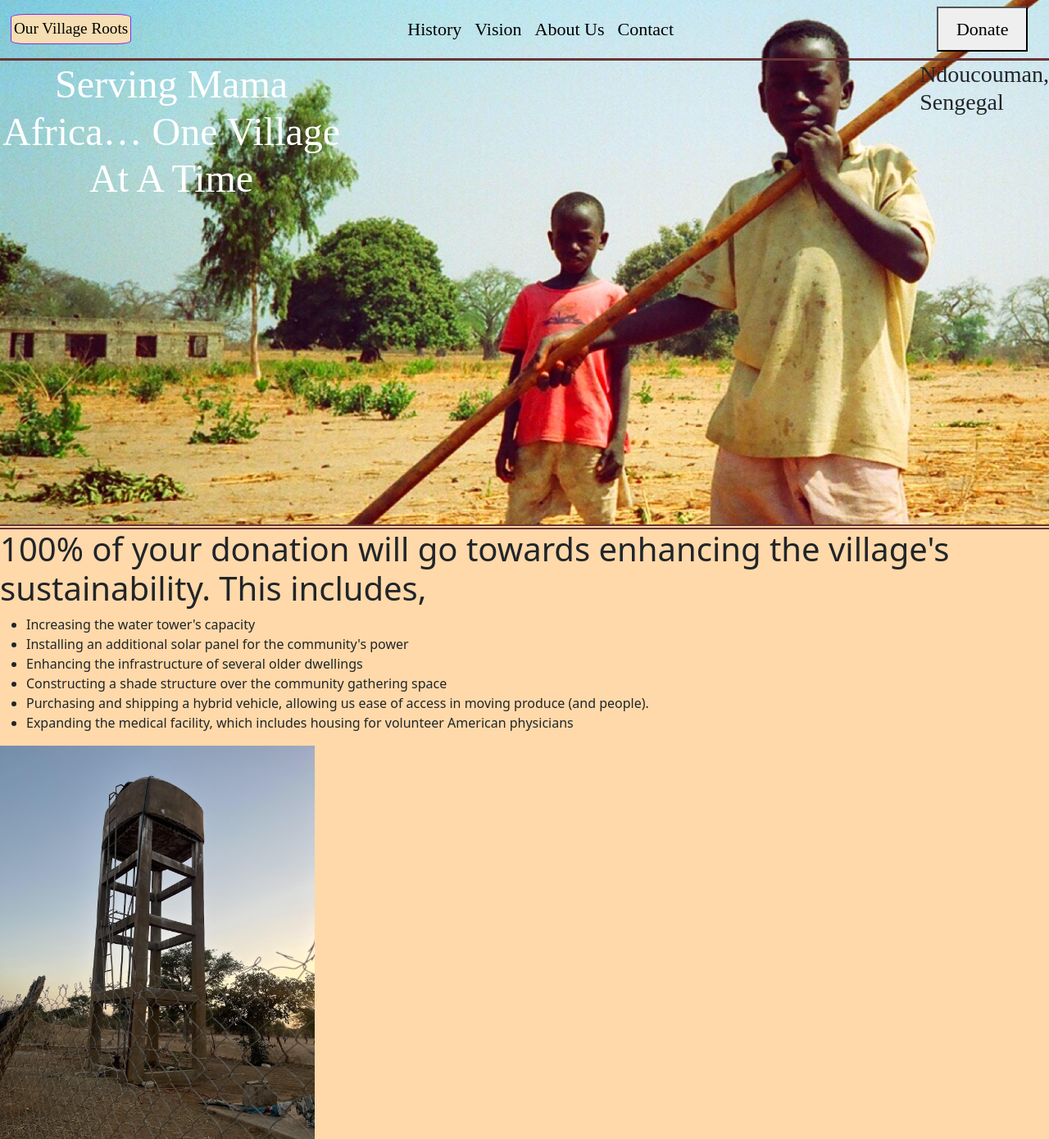
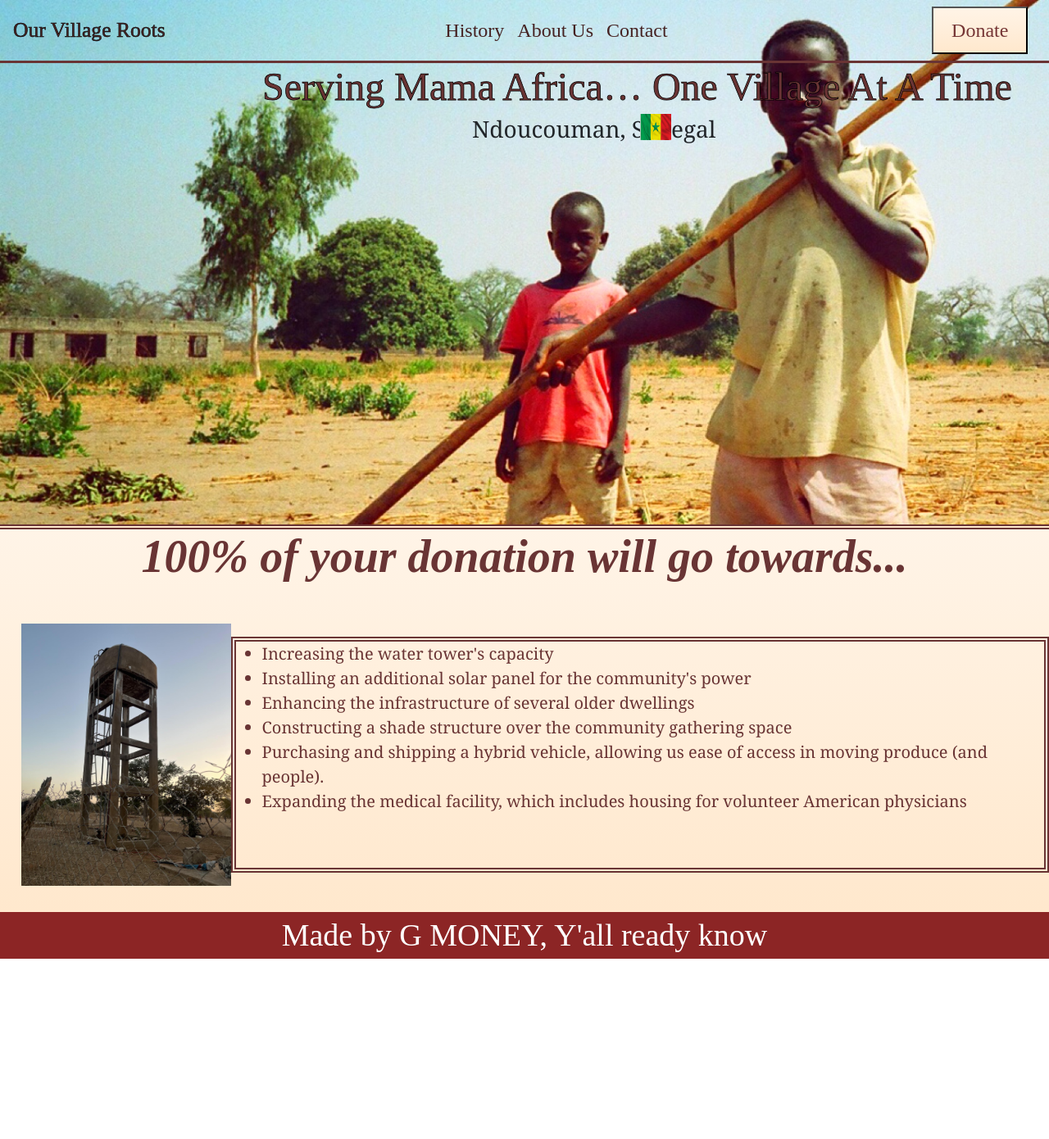
Before and after one commit to gwentzel26/OurVillageRoots, a React (Create React App) app in the folder our-village-roots/: page / in a window 1280 px wide. Shown: the whole page at 82% size. After the commit the page ends 1170 px from the top, so only its background shows below. Built offline with nearby package versions, Linux system fonts and the light colour scheme.

Commit message:
Polished navbar and styling on about us page

```diff
--- a/our-village-roots/public/index.html
+++ b/our-village-roots/public/index.html
@@ -39,5 +39,6 @@
       To begin the development, run `npm start` or `yarn start`.
       To create a production bundle, use `npm run build` or `yarn build`.
     -->
+
   </body>
 </html>
--- a/our-village-roots/src/App.js
+++ b/our-village-roots/src/App.js
@@ -7,15 +7,12 @@ import History from './pages/History';
 import AboutUs from './pages/AboutUs';
 import Donation from './pages/Donation';
 import Contact from './pages/Contact';
-import Vision from './pages/Vision';
 
 function App() {
   return (
     <>
 
 <BrowserRouter>
-
-
     <Routes>
         <Route path="/" element={<Home />} />
         {/* {/* <Route path='/edit/:id' element = {<EditExercise/>} /> */}
@@ -23,7 +20,6 @@ function App() {
         <Route path='/aboutus' element = {<AboutUs/>} />
         <Route path='/donate' element = {<Donation/>} />
         <Route path='/contact' element = {<Contact/>} />
-        <Route path='/vision' element = {<Vision/>} />
     </Routes>
 
     </BrowserRouter>
--- a/our-village-roots/src/components/Navbar.js
+++ b/our-village-roots/src/components/Navbar.js
@@ -10,30 +10,30 @@ import {
   } from "react-bootstrap";
 import "bootstrap/dist/css/bootstrap.min.css";
 import '../css/Navbar.css';
-import brooms from "../assets/images/Brooms.jpg"
+import flag from "../assets/images/senegalFlag.jpeg"
 
 export default class Navbar extends Component {
 
     render(){
         return(
           <Nav className="d-flex navbar navbar-expand-lg">
-            <div className="d-flex ">
-                  <a className="navbar-brand" href="/">Our Village Roots</a>
+            <div className="d-flex">
+                  <a className="navbar-brand hover-underline-animation effect-shine" href="/">Our Village Roots</a>
             </div>
 
                 <button className="navbar-toggler" type="button" data-toggle="collapse" data-target="#navbarNavAltMarkup" aria-controls="navbarNavAltMarkup" aria-expanded="false" aria-label="Toggle navigation">
                     <span className="navbar-toggler-icon"></span>
                 </button>
+
               <div className="d-flex collapse navbar-collapse" id="navbarLinks">
                   <div className="d-flex navbar-nav">
-                      <a className="nav-item nav-link" href="/history">History</a>
-                      <a className="nav-item nav-link" href="/vision">Vision</a>
-                      <a className="nav-item nav-link" href="/aboutus">About Us</a>
-                      <a className="nav-item nav-link" href="/contact">Contact</a>
+                      <a className="nav-item nav-link hover-underline-animation" href="/history">History</a>
+                      <a className="nav-item nav-link hover-underline-animation" href="/aboutus">About Us</a>
+                      <a className="nav-item nav-link hover-underline-animation" href="/contact">Contact</a>
                   </div>
               </div>
               <button id="donateBtn">
-                        <a className="nav-item nav-link" href="/donate">Donate</a>
+                        <a className="nav-item nav-link" id="donateLink" href="/donate">Donate</a>
               </button>
         </Nav>
 
--- /dev/null
+++ b/our-village-roots/src/css/AboutUs.css
@@ -0,0 +1,7 @@
+.locationNav {
+    position: absolute;
+    margin-top: -6vh;
+    margin-left: 18vw;
+    color:rgb(69, 34, 34);
+    -webkit-text-stroke: .5px black; /* width and color */
+  }
--- /dev/null
+++ b/our-village-roots/src/css/History.css
@@ -0,0 +1,32 @@
+.photoContainer {
+    display: flex;
+    /* justify-content: space-evenly; */
+}
+
+.historyContent {
+    display: flex;
+    flex-wrap: wrap;
+    width: 60vw;
+    height: 20vh;
+    /* flex-direction: column;  */
+
+}
+
+.locationNav {
+    position: absolute;
+    margin-top: -6vh;
+    margin-left: 18vw;
+    color:rgb(69, 34, 34);
+    -webkit-text-stroke: .5px black; /* width and color */
+  }
+.senegalMap {
+    margin-left: 70vw;
+    margin-top: -22vh;
+    border: 2px solid rgb(105,52,52);
+}
+
+#townsign {
+    margin-left: 5vw;
+    margin-top: -20vh;
+    border: 2px solid rgb(105,52,52);
+}
--- a/our-village-roots/src/css/Home.css
+++ b/our-village-roots/src/css/Home.css
@@ -1,25 +1,80 @@
 main {
     display: flex;
     width: 100%;
+    position: relative;
+}
+h1 {
+    text-align: center;
+    color: rgb(105, 52, 52);
+    font-family: cardo;
+    font-style: italic;
+    font-weight: 800;
+    font-size: 56px;
 }
 h2 {
-    color: white;
+    color: rgb(105, 52, 52);
     text-align: center;
     font-size: 48px;
     font-family: kazimir;
     font-style: normal;
-    font-weight: 300;
+    font-weight: 400;
+    margin-left: 25%;
+    -webkit-text-stroke: .75px black; /* width and color */
 }
 
 h3 {
     display: flex;
-    margin-left: 55vw;
-    font-family: kazimir;
+    font-family: kazimir, Georgia, 'Times New Roman', Times, serif;
     font-style: normal;
     font-weight: 300;
 }
 
 .btmHome {
-    background-color: #ffd9aa;
+    background: linear-gradient(#fff4e7, #ffe8cd ) ;
     border-top: 6px double rgb(105, 52, 52);
+    padding-bottom: 4vh;
 }
+
+.donationGoals {
+    color: rgb(105, 52, 52);
+    font-family: cardo, Georgia, 'Times New Roman', Times, serif;
+    font-size: 20px;
+    font-weight: 400;
+    border: 6px double rgb(105, 52, 52) ;
+}
+
+.goalsContainer {
+    display: flex;
+    justify-content: space-evenly;
+    flex-direction: row-reverse;
+    margin-top: 8vh;
+
+}
+.location {
+    position: absolute;
+    margin-left: 45vw;
+    margin-top: 8vh;
+}
+
+.senegalFlag {
+    position: absolute;
+    margin-left: 16vw;
+    margin-top: -.2vh;
+
+}
+
+.picCarousel {
+    justify-content: start;
+    border: black;
+    margin-left: 2vw;
+    margin-top: -2vh;
+}
+
+footer {
+    text-align: center;
+    font-size: 38px;
+    font-family: cursive;
+    color: white;
+    font-weight: 400;
+    background-color: rgb(140, 37, 37);
+}
--- a/our-village-roots/src/css/Navbar.css
+++ b/our-village-roots/src/css/Navbar.css
@@ -1,26 +1,69 @@
 #donateBtn {
+  /* position: absolute; */
     margin-right: 2vw;
+    background: linear-gradient(#fff4e7, #ffe8cd );
+
+
+}
+#donateLink {
+    color: rgb(117, 53, 53);
+}
+#donateLink:hover {
+    color:rgb(187, 93, 93);
 }
 
+#donateBtn:hover {
+   box-shadow: 3px 3px rgba(101, 108, 174, 0.758), 0.1em -.1em rgba(101, 108, 174, 0.758);
+   background: linear-gradient(#f9ebeb, #fceddd )
+}
+
+.effect-shine {
+
+}
+
+.effect-shine:hover {
+    -webkit-mask-image: linear-gradient(-75deg, rgba(69, 34, 34, 0.6) 30%, rgba(69, 34, 34, 0.6) 50%, rgba(0, 0, 0, 0.6) 70%);
+    -webkit-mask-size: 200%;
+    animation: shine 2s infinite;
+  }
+
+  @-webkit-keyframes shine {
+    from {
+      -webkit-mask-position: 150%;
+    }
+
+    to {
+      -webkit-mask-position: -50%;
+    }
+  }
+
+.locationNav {
+  position: absolute;
+  margin-left: 20vw;
+  color:rgb(69, 34, 34);
+  -webkit-text-stroke: .5px black; /* width and color */
+}
 .navbar {
     /* background-color: #003366; */
     color: #FFFFFF;
     border-bottom: 3px solid rgb(105, 52, 52);
+    position: relative;
 }
 
 .navbar-brand {
    display: flex;
    margin-left: 1vw;
     padding: .25vw .25vw;
-    background-color: wheat;
-    color: #000;
-    font-size: 1.5vw;
+    /* background-color: wheat; */
+    color: rgb(69, 34, 34);
+    font-size: 2vw;
     /* justify-content: center; */
     font-family: kazimir;
     font-style: normal;
     font-weight: 300;
     border-radius: 12%;
-    border: 1px solid blueviolet;
+    /* border: 1px solid blueviolet; */
+    -webkit-text-stroke: .5px black; /* width and color */
 }
 
 .navbar-nav {
@@ -31,9 +74,33 @@
     justify-content: center;
 }
 .nav-link {
-    color: #000;
+    color: rgb(69, 34, 34);
     font-family: kazimir;
     font-style: normal;
     font-weight: 300;
-    font-size: 22px;
+    font-size: 24px;
 }
+
+
+.hover-underline-animation {
+    display: inline-block;
+    position: relative;
+  }
+
+  .hover-underline-animation:after {
+    content: '';
+    position: absolute;
+    width: 100%;
+    transform: scaleX(0);
+    height: 2px;
+    bottom: 0;
+    left: 0;
+    background-color: rgb(69, 34, 34);
+    transform-origin: bottom right;
+    transition: transform 0.25s ease-out;
+  }
+
+  .hover-underline-animation:hover:after {
+    transform: scaleX(1);
+    transform-origin: bottom left;
+  }
--- a/our-village-roots/src/pages/AboutUs.js
+++ b/our-village-roots/src/pages/AboutUs.js
@@ -10,8 +10,9 @@ import {
     CardColumns,
   } from "react-bootstrap";
   import Navbar from "../components/Navbar";
-  import holdingbaby from "../assets/images/holdingbaby.jpg"
-
+  import holdingbaby from "../assets/images/holdingbaby.jpg";
+  import "../css/AboutUs.css";
+  import flag from "../assets/images/senegalFlag.jpeg"
 
 
 
@@ -22,6 +23,12 @@ const AboutUs = () => {
         <>
             <header>
                 <Navbar />
+                <div className="locationNav">
+                <h3>Ndoucouman, Senegal
+                    <img className="senegalFlag" src={flag} style={{width: "3vw", height: "4vh"}}/>
+                </h3>
+
+          </div>
             </header>
             <main>
                 <div className="aboutContent">
--- a/our-village-roots/src/pages/History.js
+++ b/our-village-roots/src/pages/History.js
@@ -10,29 +10,45 @@ import {
   CardColumns,
 } from "react-bootstrap";
 import Navbar from "../components/Navbar";
+import "../css/History.css";
+import townsign from "../assets/images/townsign.jpg";
+import map from "../assets/images/senegalMap.png"
+import flag from "../assets/images/senegalFlag.jpeg"
+
+const History = () => {
+  return (
+    <>
+      <header>
+        <Navbar />
+        <div className="locationNav">
+                <h3>Ndoucouman, Senegal
+                    <img className="senegalFlag" src={flag} style={{width: "3vw", height: "4vh"}}/>
+                </h3>
+
+          </div>
+      </header>
+
+        <p className="m-4 historyContent">
+          Our Village Roots is inspired by Serigne’s roots in Ndoucouman (Wolof
+          for, “trusted home”) Ndiaye, which was founded by
+          <br></br>Serigne’s paternal grandfather, Makhtar N’Diaye. After
+          hundreds of years of change in the outside world, it remains a
+          tight-knit <br></br> community of farmers and families. Seven generations are
+          buried on its soil. It rests in the heart of Senegal, West Africa, <br></br>
+          connecting us all with the countless Americans whose ancestors were
+          once stolen and sold from this region. Today, Village Roots <br></br>is
+          committed to the preservation of Wolof traditions, along with the
+          sustainability of the village
+        </p>
+            <img src={map} className="senegalMap" style={{width: "25vw", height: "40vh"}} ></img>
+
+            <img src={townsign} id="townsign" style={{width: "25vw", height: "45vh"}} ></img>
 
 
 
 
-const History = () => {
-
-
-    return(
-        <>
-            <header>
-                <Navbar />
-            </header>
-
-        <p>Our Village Roots is inspired by Serigne’s roots in Ndoucouman (Wolof for, “trusted home”) Ndiaye, which was founded by
-            <br></br>Serigne’s paternal grandfather,  Makhtar N’Diaye. After hundreds of years of change in the outside world, it remains a tight-knit community of farmers and families. Seven generations are buried on its soil. It rests in the heart of Senegal, West Africa, connecting us all with the countless Americans whose ancestors were once stolen and sold from this region.
-Today, Village Roots is committed to the preservation of Wolof traditions, along with the sustainability of the village
-</p>
-
     </>
-
-
-        )
-
-}
+  );
+};
 
 export default History;
--- a/our-village-roots/src/pages/Home.js
+++ b/our-village-roots/src/pages/Home.js
@@ -12,8 +12,10 @@ import {
 } from "react-bootstrap";
 import Navbar from "../components/Navbar";
 import townsign from "../assets/images/townsign.jpg";
-import '../css/Home.css'
-import watertower from "../assets/images/watertower.jpg"
+import '../css/Home.css';
+import watertower from "../assets/images/watertower.jpg";
+import flag from "../assets/images/senegalFlag.jpeg"
+
 
 const Home = () => {
   return (
@@ -24,7 +26,13 @@ const Home = () => {
         </header>
         <main>
           <h2 >Serving Mama Africa… One Village At A Time</h2>
-          <h3>Ndoucouman, Sengegal</h3>
+          <div className="location">
+            <h3>Ndoucouman, Senegal
+                <img className="senegalFlag" src={flag} style={{width: "3vw", height: "4vh"}}/>
+            </h3>
+
+          </div>
+
 
           <div>
             {/* <img
@@ -39,8 +47,9 @@ const Home = () => {
       </div>
 
       <div className="btmHome">
-        <h1>100% of your donation will go towards enhancing the village's sustainability. This includes, </h1>
-            <ul>
+        <h1>100% of your donation will go towards... </h1>
+        <div className="goalsContainer">
+            <ul className="donationGoals">
                 <li>Increasing the water tower's capacity</li>
                 <li>Installing  an additional solar panel for the community's power</li>
                 <li>Enhancing the infrastructure of several older dwellings</li>
@@ -49,10 +58,16 @@ const Home = () => {
                 <li>Expanding the medical facility, which includes housing for volunteer American physicians</li>
             </ul>
 
-            <div>
-                <img src={watertower} alt="Watertower of Ndoucouman" style={{width: "30vw", height: "60vh"}}/>
+            <div className="picCarousel d-flex">
+                <img id="waterPic" src={watertower} alt="Watertower of Ndoucouman" style={{width: "20vw", height: "40vh"}}/>
             </div>
+
+        </div>
       </div>
+
+      <footer>
+            Made by G MONEY, Y'all ready know
+      </footer>
     </>
   );
 };
```
Also changed, not shown: our-village-roots/src/pages/Vision.js (deleted, +0 -47 lines), our-village-roots/src/assets/images/senegalFlag.jpeg (added), our-village-roots/src/assets/images/senegalMap.png (added). Lines whose indentation alone changed are shown as unchanged.
